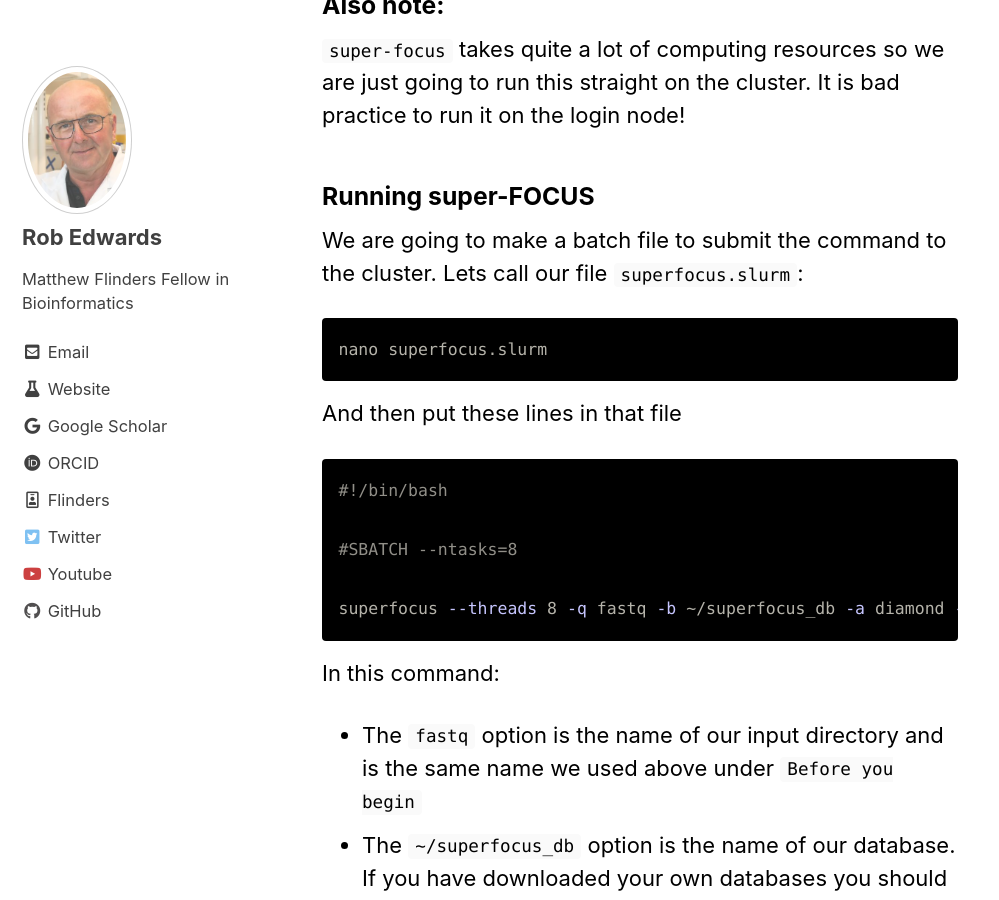
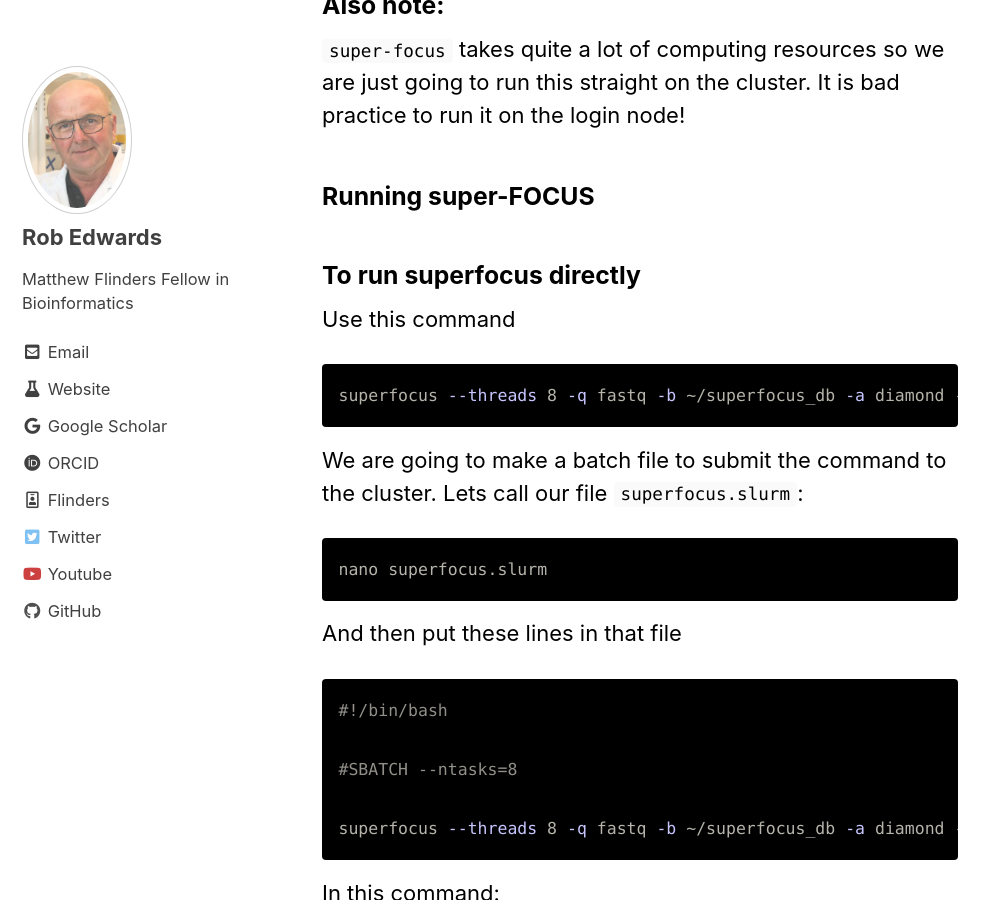
Before and after one commit to FlindersFAME/fame.github.io, a Jekyll site: the page built from Blog/_posts/2021-08-24-superfocus.md, in a window 1280 px wide and 900 px high, scrolled down 2280 px. Shown: the whole window, without its empty margins (0-999 px from the left). Built offline with Jekyll 4.4.1, drawn with Linux system fonts in a browser that asks for light colours; cached includes are drawn as plain includes.

Commit message:
minor changes

````diff
--- a/Blog/_posts/2021-08-24-superfocus.md
+++ b/Blog/_posts/2021-08-24-superfocus.md
@@ -62,6 +62,20 @@ cp barcode_01.fastq fastq
 
 ### Running super-FOCUS
 
+
+### To run superfocus directly
+
+Use this command
+
+```bash
+superfocus --threads 8 -q fastq -b ~/superfocus_db -a diamond -dir superfocus_results
+```
+
+
+
+
+
+
 We are going to make a batch file to submit the command to the cluster. Lets call our file `superfocus.slurm`:
 
 ```bash
````
